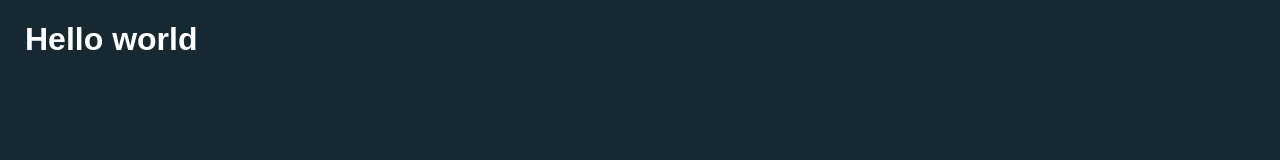
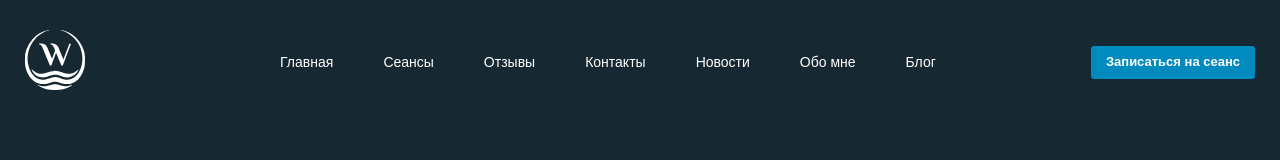
Before and after one commit to Safonov17/RitmStyle, a plain HTML site: page index.html in a window 1280 px wide. Drawn offline with Linux system fonts and the light colour scheme; files whose address does not match are found by name.

Commit message:
added header section

```diff
--- a/index.html
+++ b/index.html
@@ -11,9 +11,41 @@
 </head>
 
 <body>
-  <div class="container">
-    <h1>Hello world</h1>
-  </div>
+  <header class="header">
+    <div class="container">
+      <a class="header__logo" href="index.html">
+        <img class="header__logo-img" src="img/logo.svg" alt="Logo">
+      </a>
+      <nav class="header__menu menu">
+        <ul class="menu-list">
+          <li class="menu-item">
+            <a class="menu-link" href="">Главная</a>
+          </li>
+          <li class="menu-item">
+            <a class="menu-link" href="">Сеансы</a>
+          </li>
+          <li class="menu-item">
+            <a class="menu-link" href="">Отзывы</a>
+          </li>
+          <li class="menu-item">
+            <a class="menu-link" href="">Контакты</a>
+          </li>
+          <li class="menu-item">
+            <a class="menu-link" href="">Новости</a>
+          </li>
+          <li class="menu-item">
+            <a class="menu-link" href="">Обо мне</a>
+          </li>
+          <li class="menu-item">
+            <a class="menu-link" href="">Блог</a>
+          </li>
+        </ul>
+      </nav>
+      <!-- /.menu -->
+      <button class="header__button">Записаться на сеанс</button>
+    </div>
+    <!-- /.container -->
+  </header>
 </body>
 
 </html>
--- a/sass/_fonts.sass
+++ b/sass/_fonts.sass
@@ -1,29 +1,29 @@
 @font-face
-  font-family: "ElMessiri-Bold"
+  font-family: "ElMessiri"
   src: url("../fonts/ElMessiri-Bold.woff2") format("woff2")
   src: url("../fonts/ElMessiri-Bold.woff") format("woff")
   font-style: normal
   font-weight: 700
 @font-face
-  font-family: "ProximaNova-Light"
+  font-family: "ProximaNova"
   src: url("../fonts/ProximaNova-Light.woff2") format("woff2")
   src: url("../fonts/ProximaNova-Light.woff") format("woff")
   font-style: normal
   font-weight: 300
 @font-face
-  font-family: "ProximaNova-Regular"
+  font-family: "ProximaNova"
   src: url("../fonts/ProximaNova-Regular.woff2") format("woff2")
   src: url("../fonts/ProximaNova-Regular.woff") format("woff")
   font-style: normal
   font-weight: 400
 @font-face
-  font-family: "ProximaNova-Semibold"
+  font-family: "ProximaNova"
   src: url("../fonts/ProximaNova-Semibold.woff2") format("woff2")
   src: url("../fonts/ProximaNova-Semibold.woff") format("woff")
   font-style: normal
   font-weight: 600
 @font-face
-  font-family: "ProximaNova-Bold"
+  font-family: "ProximaNova"
   src: url("../fonts/ProximaNova-Bold.woff2") format("woff2")
   src: url("../fonts/ProximaNova-Bold.woff") format("woff")
   font-style: normal
--- a/sass/_settings.sass
+++ b/sass/_settings.sass
@@ -2,15 +2,18 @@
 ::before,
 ::after
   box-sizing: border-box
-
 body
-  font-family: "ProximaNova-Light", sans-serif
+  font-family: "ProximaNova", sans-serif
+  font-weight: 300
   font-size: 16px
   background-color: rgba(22, 40, 49, 1)
-  color: #fff
+  color: $white
+ul
+  list-style-type: none
+a
+  text-decoration: none
 
 .container
   max-width: 1346px
   padding: 0 25px
   margin: 0 auto
-  border-radius: $radius
--- a/sass/_vars.sass
+++ b/sass/_vars.sass
@@ -3,3 +3,4 @@ $white: #FFFFFF
 $black: #000000
 
 $radius: 10px
+$transitions: all .30s ease-in-out
--- /dev/null
+++ b/sass/sections/_header.sass
@@ -0,0 +1,32 @@
+.container
+  display: flex
+  align-items: center
+  justify-content: space-between
+.header
+  padding: 30px 0 50px
+  &__button
+    font-weight: 600
+    font-size: 13px
+    background: $accent
+    color: $white
+    border: none
+    cursor: pointer
+    border-radius: 3px
+    padding: 9px 15px
+    transition: $transitions
+    &:hover
+      background-color: #075f81
+
+.menu
+  &-list
+    display: flex
+    gap: 50px
+  &-item
+    font-weight: 400
+    font-size: 14px
+    line-height: 135%
+  &-link
+    color: $white
+    transition: $transitions
+    &:hover
+      color: $accent
--- a/sass/style.sass
+++ b/sass/style.sass
@@ -2,3 +2,4 @@
 @import 'vars'
 @import 'fonts'
 @import 'settings'
+@import 'sections/header'
```
Also changed, not shown: css/style.css, sass/css/header.css (added), 2 other files.
